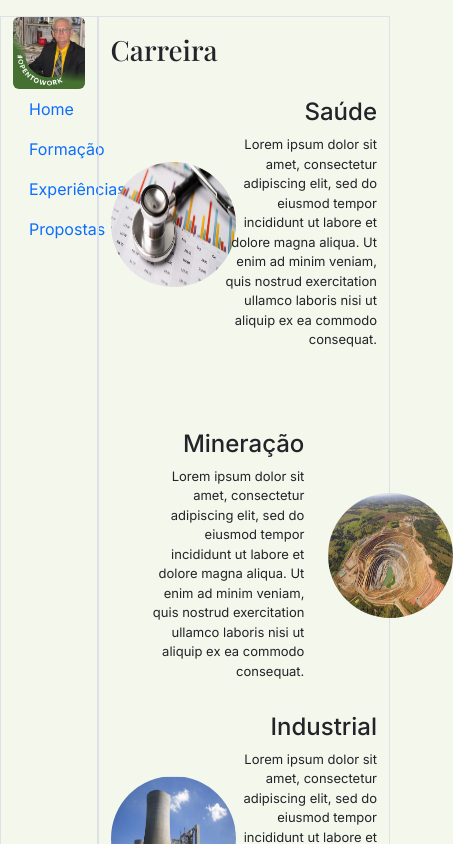
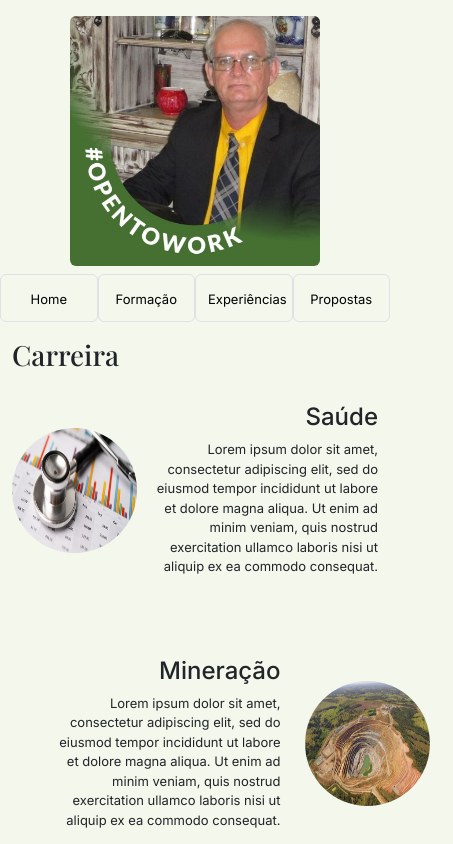
Before and after one commit to brunomanguinho/personal, a Next.js app: page / in a window 390 px wide. Shown: the top 844 px of the page, 453 px wide, since content can reach past the window. Built offline with nearby package versions, Linux system fonts and the light colour scheme; a web font is replaced by a local one.

Commit message:
home view responsive

```diff
--- a/app/globals.css
+++ b/app/globals.css
@@ -3,8 +3,8 @@
 }
 
 .career-img{
-  max-width: 250px;
-  max-height: 250px;
+  max-width: 200px;
+  max-height: 200px;
 }
 
 .avatar{
@@ -12,14 +12,51 @@
   max-height: 200px;
 }
 
+.link-container{
+  height: 48px;
+  align-content: center;
+}
 
-@media screen and (max-width: 1322px) {
+.link-container:hover{
+  background-color: rgba(216, 171, 73, 0.74);
+}
+
+.menu-link{
+  color: black;
+  text-decoration: none;
+}
+
+@media (min-width: 768px){
+  .sidemenu{
+    flex: 0 0 25%;
+  }
+
+  .sidecontent{
+    flex: 0 0 75%;
+  }
+
+}
+
+@media(max-width: 767.98px){
+  .sidemenu{
+    flex: 0 0 100%;
+  }
+  .sidecontent{
+    flex: 0 0 100%;
+  }
+  .menu-link{
+    font-size: small;
+  }
+}
+
+
+@media (max-width: 1322px) {
   .career-img{
     max-width: 200px;
     max-height: 200px;
   }
 
-@media screen and (max-width: 998px) {
+@media (max-width: 998px) {
   .career-img{
     max-width: 125px;
     max-height: 125px;
@@ -32,9 +69,14 @@
   .career-content p{
     font-size: small;
   }
+
+  .link-container{
+    text-align: center;
+
+  }
 }
 
-@media screen and (max-width: 767.98px) {
+@media (max-width: 767.98px) {
   .career-content{
     padding-top: 16px;
     text-align: right;
--- a/app/layout.tsx
+++ b/app/layout.tsx
@@ -31,11 +31,11 @@ export default function RootLayout({
       <body className={`${inter.className} antialiased`}>
         <div className='container'>
           <div className="row pt-3">
-            <div className='col-md-6 border w-25'>
+            <div className='col-md-6 border-right sidemenu w-25'>
               <SideNav />
             </div>
 
-            <div className="col-md-6 border w-75">
+            <div className="col-md-6 sidecontent w-75">
               <div className="row">
                 {/* <div className="col-12">
                 <Image
--- a/app/ui/navlink.tsx
+++ b/app/ui/navlink.tsx
@@ -9,12 +9,16 @@ export default function NavLink(
     })
 {
     return (
+
+        <div className="col-3 col-md-12 border link-container rounded">
             <Link
                 key={value}
                 href={href}
-            className="nav-link"
+                className="menu-link"
             >
                 {value}
             </Link>
+        </div>
+
     )
 }
--- a/app/ui/sidenav.tsx
+++ b/app/ui/sidenav.tsx
@@ -13,18 +13,18 @@ export default function SideNav(){
 
     return(
         <>
-
-                <div>
+            <div className="row">
+                <div className="col-md-12 mb-2 text-center">
                     <Image
                         src="/avatar.jpg"
-                        width={1000}
-                        height={900}
+                        width={250}
+                        height={250}
                         className="rounded img-fluid"
                         alt="avatar"
                     />
                 </div>
-                <div>
-                    <nav className="nav flex-column">
+                <div className="col-md-12">
+                    <div className="row">
                         {links.map((link)=>{
                             return (
                             <NavLink
@@ -33,9 +33,9 @@ export default function SideNav(){
                                 value={link.value}
                             />);
                         })}
-                    </nav>
+                    </div>
                 </div>
-
+            </div>
         </>
     );
 }
```
Lines whose indentation alone changed are shown as unchanged.
